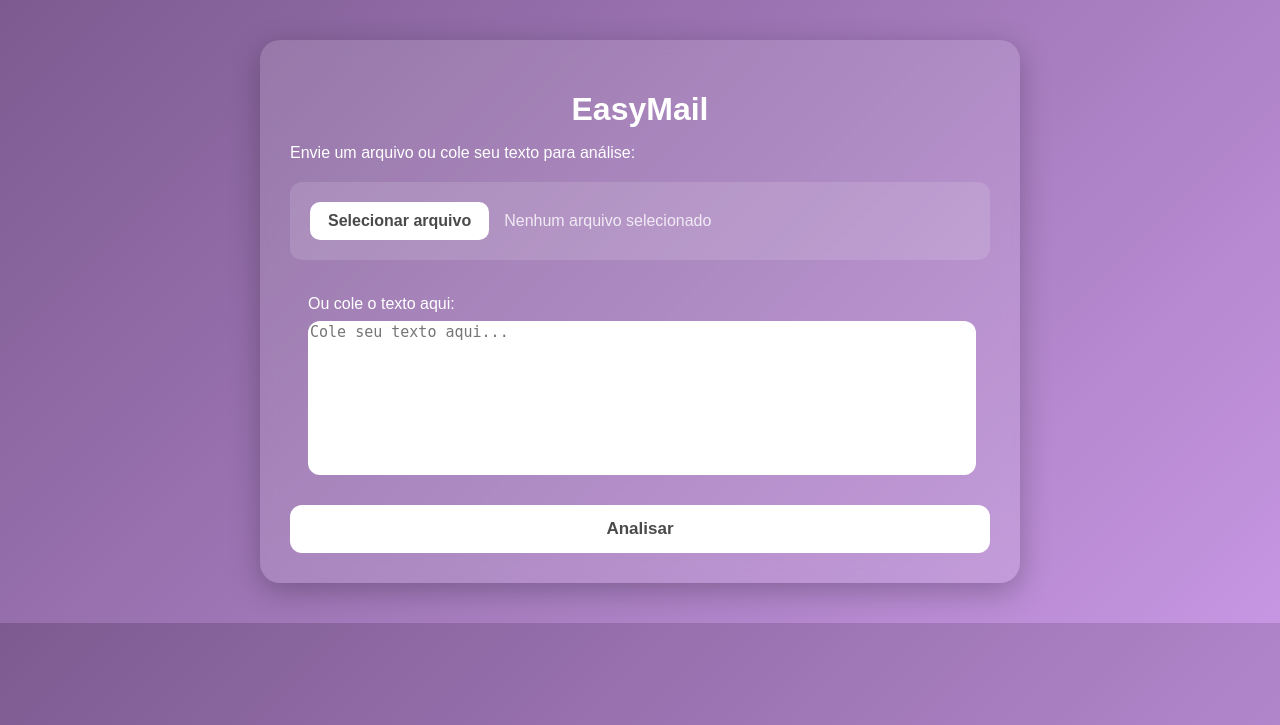
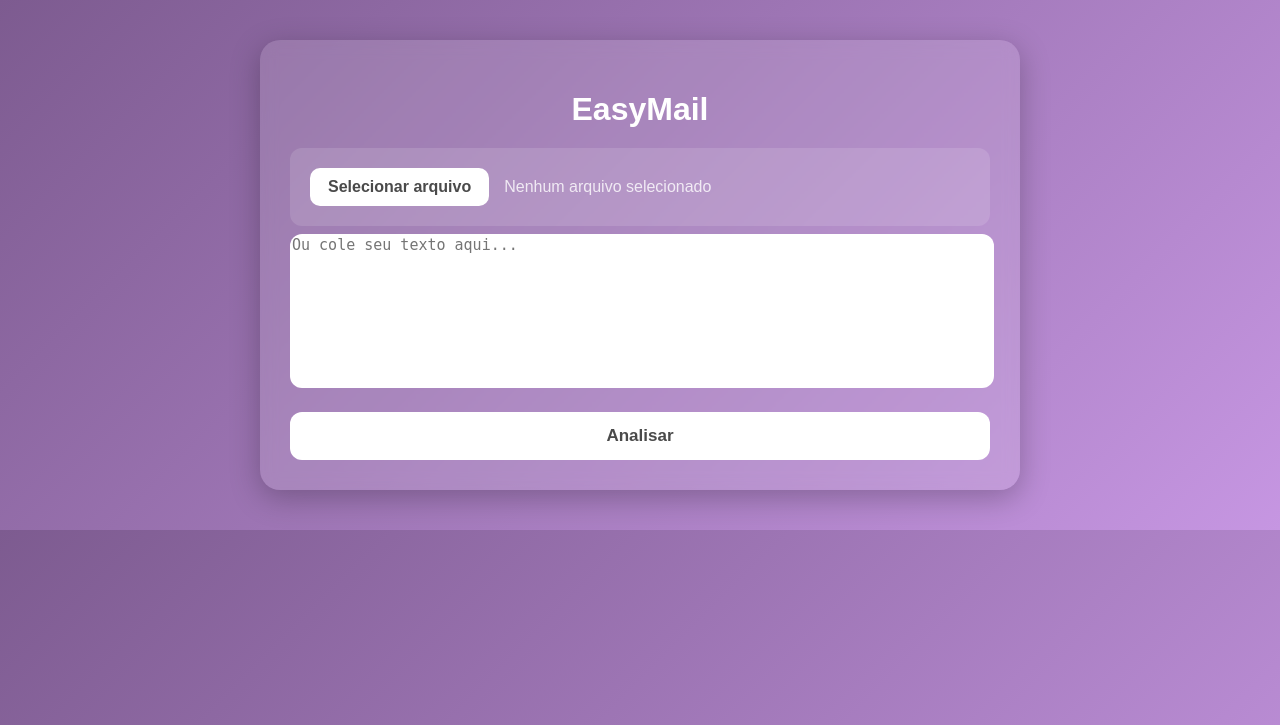
Before and after one commit to marcellacl/easymail, a Flask app: page / in a window 1280 px wide. Shown: the top 725 px of the page. Run offline with Flask 3, Linux system fonts and the light colour scheme.

Commit message:
index.html

```diff
--- a/templates/index.html
+++ b/templates/index.html
@@ -2,60 +2,55 @@
 <html lang="pt-br">
 
 <head>
-    <meta charset="UTF-8" />
-    <meta name="viewport" content="width=device-width, initial-scale=1.0" />
+    <meta charset="UTF-8">
     <title>EasyMail</title>
-
-    <link rel="stylesheet" href="/static/style.css" />
+    <link rel="stylesheet" href="/static/style.css">
 </head>
 
 <body>
 
     <div class="container">
         <h1>EasyMail</h1>
-        <p>Envie um arquivo ou cole seu texto para análise:</p>
+
         <div class="upload-area">
             <label class="upload-label">
-                <input type="file" id="fileInput" accept=".txt,.pdf,.docx" />
+                <input type="file" id="fileInput" accept=".txt">
                 Selecionar arquivo
             </label>
             <span id="fileName">Nenhum arquivo selecionado</span>
         </div>
 
-        <div class="text-box">
-            <label for="manualText">Ou cole o texto aqui:</label>
-            <textarea id="manualText" placeholder="Cole seu texto aqui..."></textarea>
-        </div>
+        <textarea id="manualText" placeholder="Ou cole seu texto aqui..."></textarea>
 
         <button onclick="uploadFile()" class="analyze-btn">Analisar</button>
 
-        <!-- RESULTADOS -->
-        <div id="result" class="result-box" style="display: none;">
+        <div id="result" style="display:none;">
             <h2>Resultado</h2>
 
             <p><strong>Classificação</strong></p>
-            <div id="classificacao" class="result-field"></div>
+            <div id="classificacao"></div>
 
             <p><strong>Resumo</strong></p>
-            <div id="resumo" class="result-field"></div>
+            <div id="resumo"></div>
 
             <p><strong>Resposta sugerida</strong></p>
-            <div id="resposta" class="result-field"></div>
+            <div id="resposta"></div>
         </div>
+
     </div>
 
 <script>
 document.getElementById("fileInput").addEventListener("change", function () {
-    const fileName = document.getElementById("fileName");
-    fileName.textContent = this.files.length ? this.files[0].name : "Nenhum arquivo selecionado";
+    document.getElementById("fileName").innerText =
+        this.files.length ? this.files[0].name : "Nenhum arquivo selecionado";
 });
 
 async function uploadFile() {
-    const file = document.querySelector("#fileInput").files[0];
-    const manualText = document.querySelector("#manualText").value.trim();
+    const file = document.getElementById("fileInput").files[0];
+    const manualText = document.getElementById("manualText").value.trim();
 
     if (!file && !manualText) {
-        alert("Envie um arquivo ou cole um texto para analisar.");
+        alert("Envie um arquivo ou texto.");
         return;
     }
 
@@ -64,43 +59,28 @@ async function uploadFile() {
     if (file) {
         formData.append("file", file);
     } else {
-        const blob = new Blob([manualText], { type: "text/plain" });
-        const fakeFile = new File([blob], "texto-colado.txt");
-        formData.append("file", fakeFile);
+        formData.append("file", new Blob([manualText], { type: "text/plain" }));
     }
 
-    try {
-        const response = await fetch("https://easymail-lgej.onrender.com", {
+    const response = await fetch("/api/upload", {
         method: "POST",
-            body: formData,
+        body: formData
     });
 
-        const text = await response.text();
+    const data = await response.json();
 
-        let data;
-        try {
-            data = JSON.parse(text);
-        } catch {
-            document.getElementById("classificacao").innerText = "Erro ao interpretar resposta.";
-            document.getElementById("resumo").innerText = "-";
-            document.getElementById("resposta").innerText = "-";
-            document.getElementById("result").style.display = "block";
+    if (data.error) {
+        alert("Erro: " + data.error);
         return;
     }
 
-        // CORREÇÃO AQUI
-        document.getElementById("classificacao").innerText = data.ia?.classificacao || "-";
-        document.getElementById("resumo").innerText = data.ia?.resumo || "-";
-        document.getElementById("resposta").innerText = data.ia?.resposta_sugerida || "-";
+    document.getElementById("classificacao").innerText = data.classificacao || "-";
+    document.getElementById("resumo").innerText = data.resumo || "-";
+    document.getElementById("resposta").innerText = data.resposta_sugerida || "-";
 
     document.getElementById("result").style.display = "block";
+}
+</script>
 
-    } catch (error) {
-        alert("Erro ao enviar arquivo: " + error);
-    }
-}
-
-    </script>
 </body>
-
 </html>
```
Lines whose indentation alone changed are shown as unchanged.
